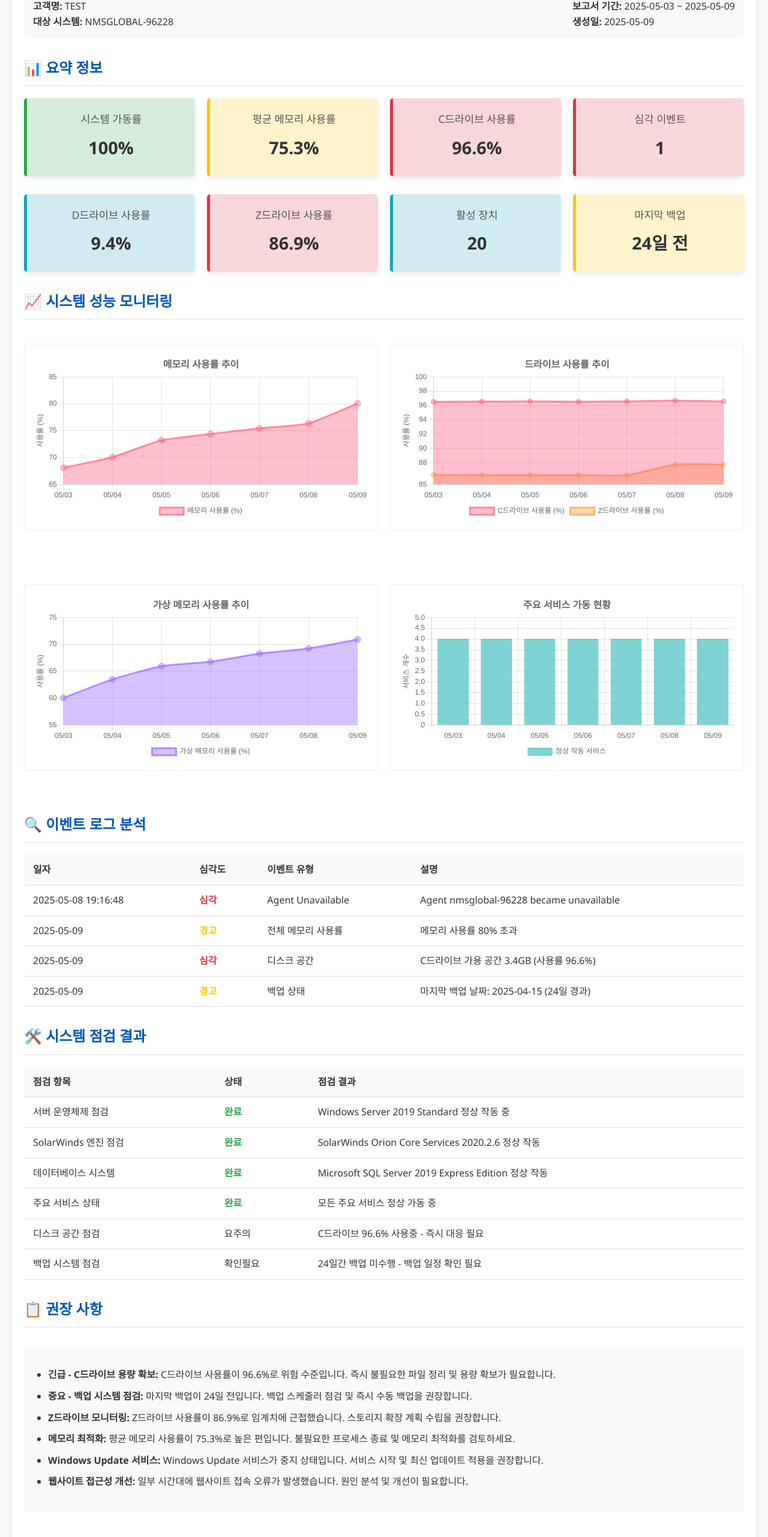
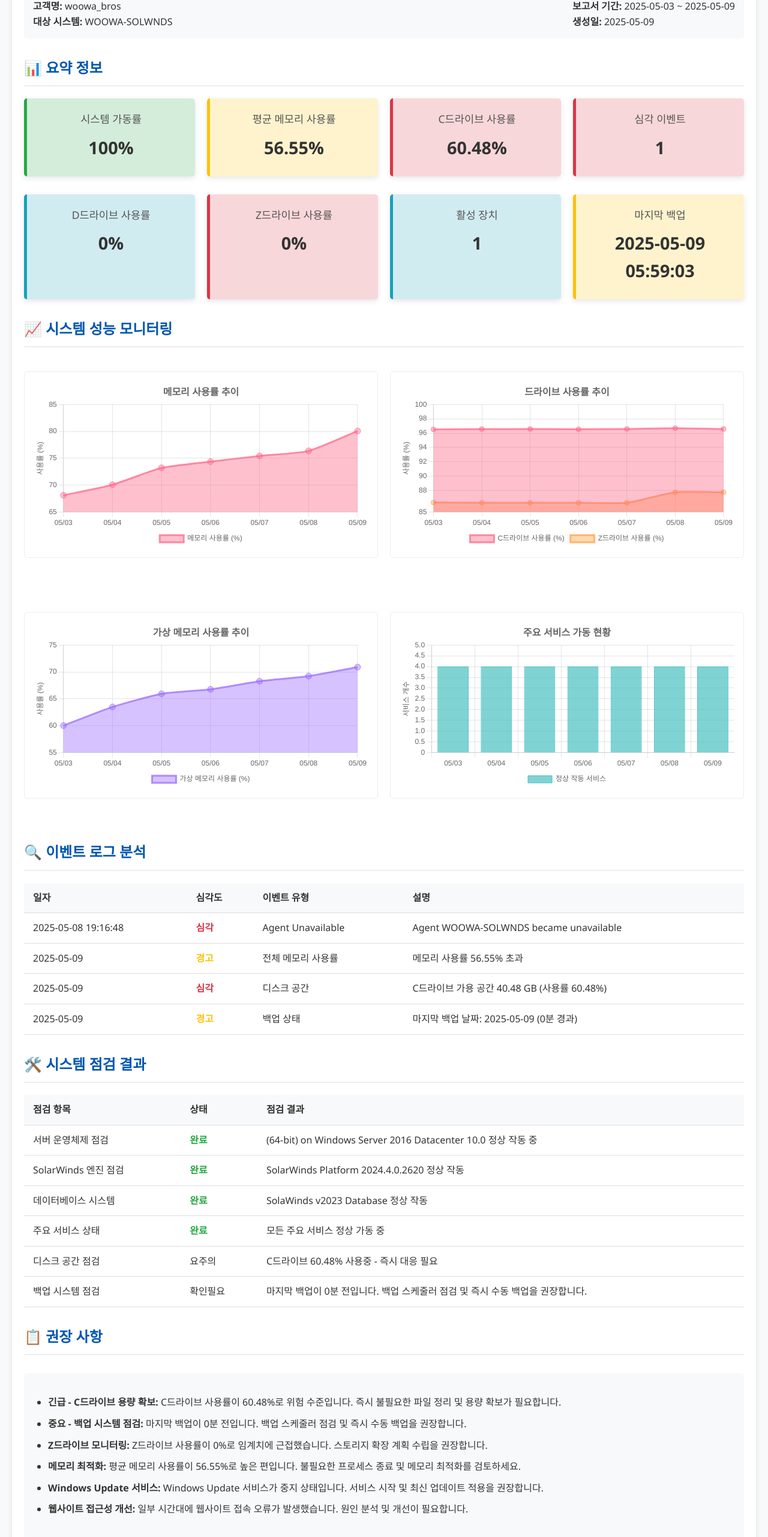
Before and after one commit to Hostingglobal-Tech/report, a plain HTML site: page woowa_bros.html in a window 1280 px wide. Shown: the part 222-2784 px from the top of the page at 60% size. Drawn offline with nearby package versions, Linux system fonts and the light colour scheme.

Commit message:
Add woowa_bros system report woowa_bros.html

```diff
--- a/woowa_bros.html
+++ b/woowa_bros.html
@@ -3,7 +3,7 @@
 <head>
     <meta charset="UTF-8">
     <meta name="viewport" content="width=device-width, initial-scale=1.0">
-    <title>TEST 고객 시스템 점검 보고서</title>
+    <title>woowa_bros 시스템 점검보고서 (2025-05-09)</title>
     <script src="https://cdnjs.cloudflare.com/ajax/libs/Chart.js/3.9.1/chart.min.js"></script>
     <script src="https://cdnjs.cloudflare.com/ajax/libs/moment.js/2.29.4/moment.min.js"></script>
     <style>
@@ -182,15 +182,15 @@
 <body>
     <div class="container">
         <header>
-            <h1>TEST 고객 시스템 점검 보고서</h1>
-            <p>NMSGLOBAL NMS 시스템 상태 분석</p>
+            <h1>woowa_bros 시스템 점검보고서</h1>
+            <p><strong>점검일시:</strong> 2025-05-09 06:00:10</p>
         </header>
 
         <div class="report-meta">
             <div>
-                <strong>고객명:</strong> TEST
+                <strong>고객명:</strong> woowa_bros
                 <br>
-                <strong>대상 시스템:</strong> NMSGLOBAL-96228
+                <strong>대상 시스템:</strong> WOOWA-SOLWNDS
             </div>
             <div>
                 <strong>보고서 기간:</strong> <span id="reportPeriod"></span>
@@ -208,11 +208,11 @@
             </div>
             <div class="card card-warning">
                 <div class="card-title">평균 메모리 사용률</div>
-                <div class="card-value" id="avgMemoryUsage">75.3%</div>
+                <div class="card-value" id="avgMemoryUsage">56.55%</div>
             </div>
             <div class="card card-danger">
                 <div class="card-title">C드라이브 사용률</div>
-                <div class="card-value" id="cDriveUsage">96.6%</div>
+                <div class="card-value" id="cDriveUsage">60.48%</div>
             </div>
             <div class="card card-danger">
                 <div class="card-title">심각 이벤트</div>
@@ -223,19 +223,19 @@
         <div class="summary-cards">
             <div class="card card-info">
                 <div class="card-title">D드라이브 사용률</div>
-                <div class="card-value" id="dDriveUsage">9.4%</div>
+                <div class="card-value" id="dDriveUsage">0%</div>
             </div>
             <div class="card card-danger">
                 <div class="card-title">Z드라이브 사용률</div>
-                <div class="card-value" id="zDriveUsage">86.9%</div>
+                <div class="card-value" id="zDriveUsage">0%</div>
             </div>
             <div class="card card-info">
                 <div class="card-title">활성 장치</div>
-                <div class="card-value" id="deviceCount">20</div>
+                <div class="card-value" id="deviceCount">1</div>
             </div>
             <div class="card card-warning">
                 <div class="card-title">마지막 백업</div>
-                <div class="card-value" id="lastBackup">24일 전</div>
+                <div class="card-value" id="lastBackup">2025-05-09 05:59:03</div>
             </div>
         </div>
 
@@ -283,25 +283,25 @@
                     <td>2025-05-08 19:16:48</td>
                     <td class="severity-critical">심각</td>
                     <td>Agent Unavailable</td>
-                    <td>Agent nmsglobal-96228 became unavailable</td>
+                    <td>Agent WOOWA-SOLWNDS became unavailable</td>
                 </tr>
                 <tr>
                     <td>2025-05-09</td>
                     <td class="severity-warning">경고</td>
                     <td>전체 메모리 사용률</td>
-                    <td>메모리 사용률 80% 초과</td>
+                    <td>메모리 사용률 56.55% 초과</td>
                 </tr>
                 <tr>
                     <td>2025-05-09</td>
                     <td class="severity-critical">심각</td>
                     <td>디스크 공간</td>
-                    <td>C드라이브 가용 공간 3.4GB (사용률 96.6%)</td>
+                    <td>C드라이브 가용 공간 40.48 GB (사용률 60.48%)</td>
                 </tr>
                 <tr>
                     <td>2025-05-09</td>
                     <td class="severity-warning">경고</td>
                     <td>백업 상태</td>
-                    <td>마지막 백업 날짜: 2025-04-15 (24일 경과)</td>
+                    <td>마지막 백업 날짜: 2025-05-09 (0분 경과)</td>
                 </tr>
             </tbody>
         </table>
@@ -320,17 +320,17 @@
                 <tr>
                     <td>서버 운영체제 점검</td>
                     <td class="status-complete">완료</td>
-                    <td>Windows Server 2019 Standard 정상 작동 중</td>
+                    <td>(64-bit) on Windows Server 2016 Datacenter 10.0 정상 작동 중</td>
                 </tr>
                 <tr>
                     <td>SolarWinds 엔진 점검</td>
                     <td class="status-complete">완료</td>
-                    <td>SolarWinds Orion Core Services 2020.2.6 정상 작동</td>
+                    <td>SolarWinds Platform 2024.4.0.2620 정상 작동</td>
                 </tr>
                 <tr>
                     <td>데이터베이스 시스템</td>
                     <td class="status-complete">완료</td>
-                    <td>Microsoft SQL Server 2019 Express Edition 정상 작동</td>
+                    <td>SolaWinds v2023 Database 정상 작동</td>
                 </tr>
                 <tr>
                     <td>주요 서비스 상태</td>
@@ -340,12 +340,12 @@
                 <tr>
                     <td>디스크 공간 점검</td>
                     <td class="status-critical">요주의</td>
-                    <td>C드라이브 96.6% 사용중 - 즉시 대응 필요</td>
+                    <td>C드라이브 60.48% 사용중 - 즉시 대응 필요</td>
                 </tr>
                 <tr>
                     <td>백업 시스템 점검</td>
                     <td class="status-warning">확인필요</td>
-                    <td>24일간 백업 미수행 - 백업 일정 확인 필요</td>
+                    <td>마지막 백업이 0분 전입니다. 백업 스케줄러 점검 및 즉시 수동 백업을 권장합니다.</td>
                 </tr>
             </tbody>
         </table>
@@ -354,17 +354,17 @@
 
         <div class="recommendations">
             <ul>
-                <li><strong>긴급 - C드라이브 용량 확보:</strong> C드라이브 사용률이 96.6%로 위험 수준입니다. 즉시 불필요한 파일 정리 및 용량 확보가 필요합니다.</li>
-                <li><strong>중요 - 백업 시스템 점검:</strong> 마지막 백업이 24일 전입니다. 백업 스케줄러 점검 및 즉시 수동 백업을 권장합니다.</li>
-                <li><strong>Z드라이브 모니터링:</strong> Z드라이브 사용률이 86.9%로 임계치에 근접했습니다. 스토리지 확장 계획 수립을 권장합니다.</li>
-                <li><strong>메모리 최적화:</strong> 평균 메모리 사용률이 75.3%로 높은 편입니다. 불필요한 프로세스 종료 및 메모리 최적화를 검토하세요.</li>
+                <li><strong>긴급 - C드라이브 용량 확보:</strong> C드라이브 사용률이 60.48%로 위험 수준입니다. 즉시 불필요한 파일 정리 및 용량 확보가 필요합니다.</li>
+                <li><strong>중요 - 백업 시스템 점검:</strong> 마지막 백업이 0분 전입니다. 백업 스케줄러 점검 및 즉시 수동 백업을 권장합니다.</li>
+                <li><strong>Z드라이브 모니터링:</strong> Z드라이브 사용률이 0%로 임계치에 근접했습니다. 스토리지 확장 계획 수립을 권장합니다.</li>
+                <li><strong>메모리 최적화:</strong> 평균 메모리 사용률이 56.55%로 높은 편입니다. 불필요한 프로세스 종료 및 메모리 최적화를 검토하세요.</li>
                 <li><strong>Windows Update 서비스:</strong> Windows Update 서비스가 중지 상태입니다. 서비스 시작 및 최신 업데이트 적용을 권장합니다.</li>
                 <li><strong>웹사이트 접근성 개선:</strong> 일부 시간대에 웹사이트 접속 오류가 발생했습니다. 원인 분석 및 개선이 필요합니다.</li>
             </ul>
         </div>
 
         <footer>
-            <p>본 보고서는 NMSGLOBAL NMS 시스템 데이터를 기반으로 작성되었습니다.</p>
+            <p>본 보고서는 woowa_bros 시스템 데이터를 기반으로 작성되었습니다.</p>
             <p>© 2025 시스템 관리팀. 모든 권리 보유.</p>
         </footer>
     </div>
```
